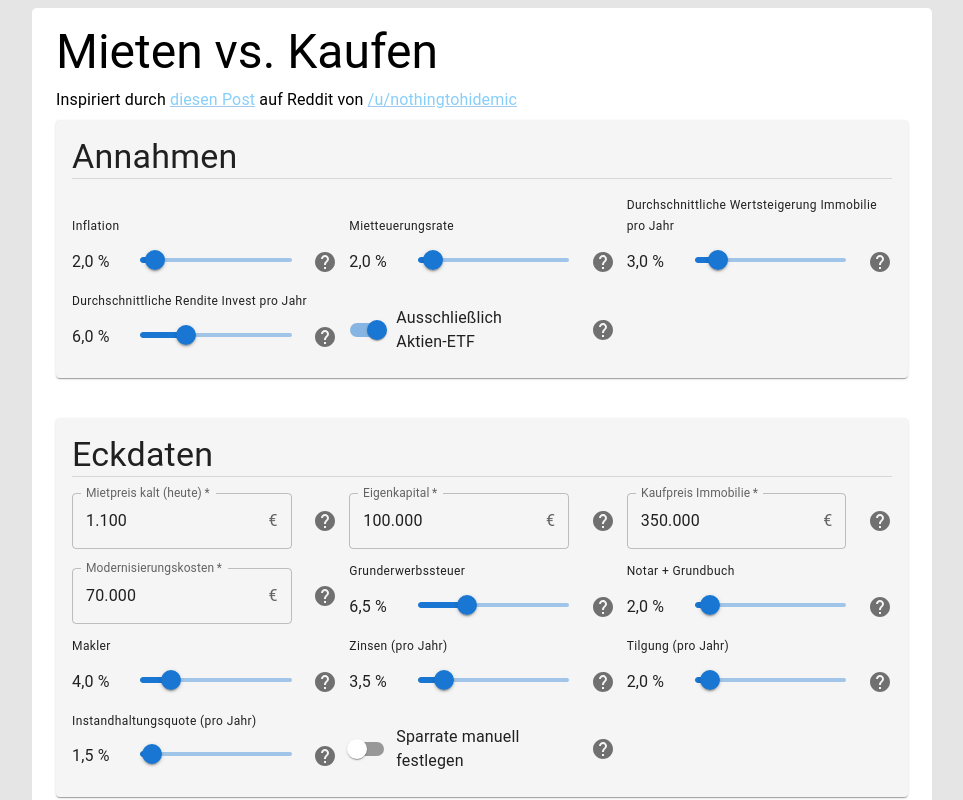
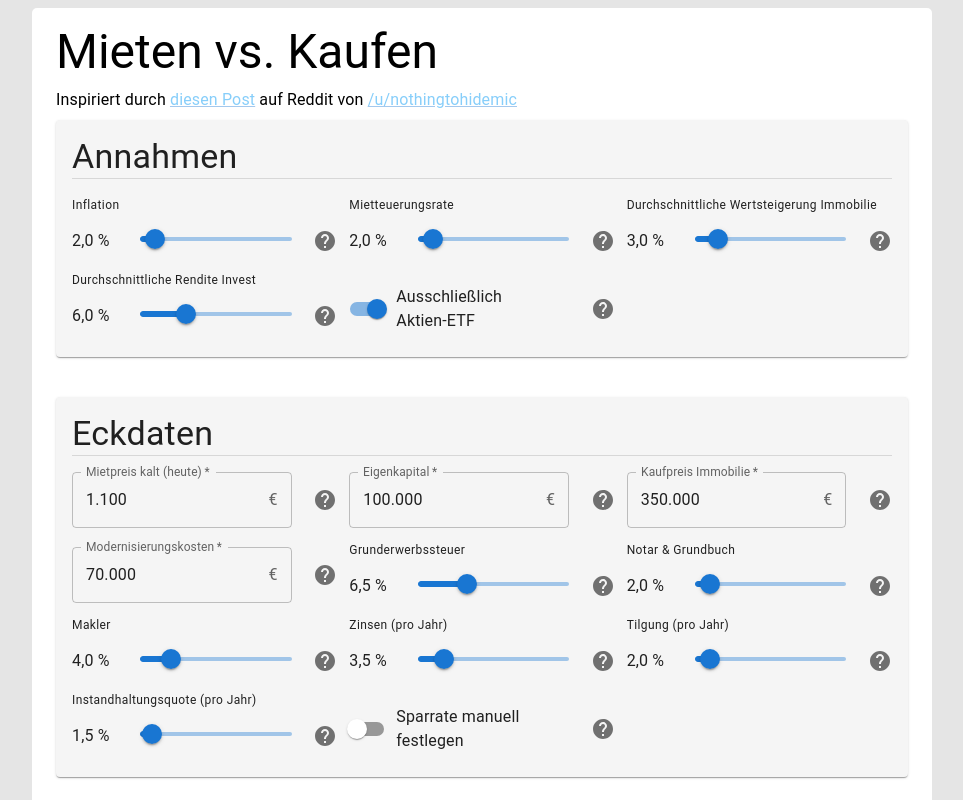
Before and after one commit to zeltbrennt/mietenvskaufen, a React (Vite) app: page / in a window 1280 px wide. Shown: the top 800 px of the page, without its empty margins (158-1121 px from the left). Built offline with nearby package versions, Linux system fonts and the light colour scheme.

Commit message:
Change Tooltips Text

```diff
--- a/src/App.tsx
+++ b/src/App.tsx
@@ -144,23 +144,23 @@ function App() {
           <Grid container spacing={1.5} alignItems={"flex-end"}>
             <SliderInput
               label='Inflation'
-              tooltip='Bitte angenommene Inflation pro Jahr eintragen'
+              tooltip='Bitte angenommene durchschnittliche Inflation eintragen'
               defaultValue={inflation}
               handleInput={setInflation}
             />
             <SliderInput
               label='Mietteuerungsrate'
-              tooltip='Bitte angenommene Mieterhöhung pro Jahr eintragen'
+              tooltip='Bitte angenommene durchschnittliche Mieterhöhung (kalt) pro Jahr eintragen'
               defaultValue={mietteuerung}
               handleInput={setMietteuerung} />
             <SliderInput
-              label='Durchschnittliche Wertsteigerung Immobilie pro Jahr'
-              tooltip='Bitte angenommene Wertsteigerung der Immobilie pro Jahr eintragen'
+              label='Durchschnittliche Wertsteigerung Immobilie'
+              tooltip='Bitte angenommene durchschnittliche Wertsteigerung der Immobilie pro Jahr eintragen'
               defaultValue={wersteigerung}
               handleInput={setWertsteigerung} />
             <SliderInput
-              label='Durchschnittliche Rendite Invest pro Jahr'
-              tooltip='Bitte angenommene Rendite für Investitionen pro Jahr eintragen'
+              label='Durchschnittliche Rendite Invest'
+              tooltip='Bitte angenommene durchschnittliche Rendite für Investitionen pro Jahr eintragen'
               defaultValue={rendite}
               handleInput={setRendite} />
             <SwitchInput
@@ -210,8 +210,8 @@ function App() {
               defaultValue={gest}
               handleInput={setGest} />
             <SliderInput
-              label='Notar + Grundbuch'
-              tooltip='Bitte hier Notar + Grundbuchsatz eingeben'
+              label='Notar & Grundbuch'
+              tooltip='Bitte hier Kosten für Notar und Grundbuchsatz eingeben'
               typeHint='%'
               defaultValue={notar}
               handleInput={setNotar} />
@@ -223,13 +223,13 @@ function App() {
               handleInput={setMakler} />
             <SliderInput
               label='Zinsen (pro Jahr)'
-              tooltip='Bitte hier den Zinssatz (pro Jahr) eingeben'
+              tooltip='Bitte hier den Zinssatz (pro Jahr) für das Darlehen eingeben. Der Zinssatz hat Einfluss auf die Annuität.'
               typeHint='%'
               defaultValue={zinsenJahr}
               handleInput={setZinsenJahr} />
             <SliderInput
               label='Tilgung (pro Jahr)'
-              tooltip='Bitte hier die anfängliche Tilgung (pro Jahr) eingeben'
+              tooltip='Bitte hier die anfängliche Tilgung (pro Jahr) eingeben. Aus der Tilgungsrate geht die gesamte Laufzeit hervor. Tilgung sollte nicht 0 sein.'
               typeHint='%'
               defaultValue={tilgung}
               handleInput={setTilgung} />
@@ -268,17 +268,17 @@ function App() {
 
               <DataOutput
                 label='Mietpreis durchschnitt Laufzeit (inkl. Inflation)'
-                tooltip='Hier errechnet sich die durchschnittliche Miete (incl. Inflation) für die Laufzeit'
+                tooltip='Hier errechnet sich die durchschnittliche Miete (inkl. Inflation) für die Laufzeit'
                 typeHint='€'
                 value={mietpreis} />
               <DataOutput
                 label='Sparrate (durchschnittlich)'
-                tooltip='Hier errechnet sich die Sparratte. Gesamte monatliche Belastung bei kauf minus Kaltmiete.'
+                tooltip='Hier errechnet sich die Sparratte. Gesamte monatliche Belastung bei Kauf minus Kaltmiete, oder manuell festgelegt.'
                 typeHint='€'
                 value={sparrate} />
               <DataOutput
                 label='Vermögen Endwert'
-                tooltip='Hier errechnet sich der Endwert des Vermögens nach der Laufzeit'
+                tooltip='Hier errechnet sich der Endwert des Vermögens nach der (hypothetischen) Laufzeit des Darlehens. Es wird davon ausgegangen, dass das Eigenkapital und die monatliche Sparrate angelegt werden.'
                 typeHint='€'
                 value={vermoegen} />
               <DataOutput
@@ -304,7 +304,7 @@ function App() {
                 value={darlehen} />
               <DataOutput
                 label='Zinsen (pro Monat)'
-                tooltip='Hier errechnet sich der Zinssatz pro Monat'
+                tooltip='Hier errechnet sich der Zinssatz pro Monat in Euro'
                 typeHint='€'
                 value={zinsenMonat} />
               <DataOutput
@@ -322,22 +322,22 @@ function App() {
                 value={abzahlenJahr} />
               <DataOutput
                 label='Instandhaltung (durchschnittlich inkl. Inflation)'
-                tooltip='Hier errechnet sich durchschnittlichen Instanthaltungskosten inkl. Inflation'
+                tooltip='Hier errechnet sich durchschnittlichen Instanthaltungskosten (inkl. Inflation)'
                 typeHint='€'
                 value={instantEuro} />
               <DataOutput
                 label='Monatliche Belastung mit Instandhaltung'
-                tooltip='Hier errechnet sich die ges. monatliche Belastung für Finanzierung und Instandhaltung'
+                tooltip='Hier errechnet sich die gesamte monatliche Belastung für Finanzierung und Instandhaltung'
                 typeHint='€'
                 value={monatBelastung} />
               <DataOutput
                 label='Gesamtaufwand'
-                tooltip='Hier errechnet sich der Wert, den die Immobilie am Ende der Laufzeit gekostet hat'
+                tooltip='Hier errechnet sich der Summe aller Aufwendungen bei Finanzierung der Immobilie'
                 typeHint='€'
                 value={gesamtBelastung} />
               <DataOutput
                 label='Wert der Immobilie nach Laufzeit Darlehen'
-                tooltip='Hier errechnet sich der Wert der Immobilie am Ende der Laufzeit '
+                tooltip='Hier errechnet sich der Wert der Immobilie am Ende der Laufzeit'
                 typeHint='€'
                 value={wertImmobilie} />
             </Grid>
```
